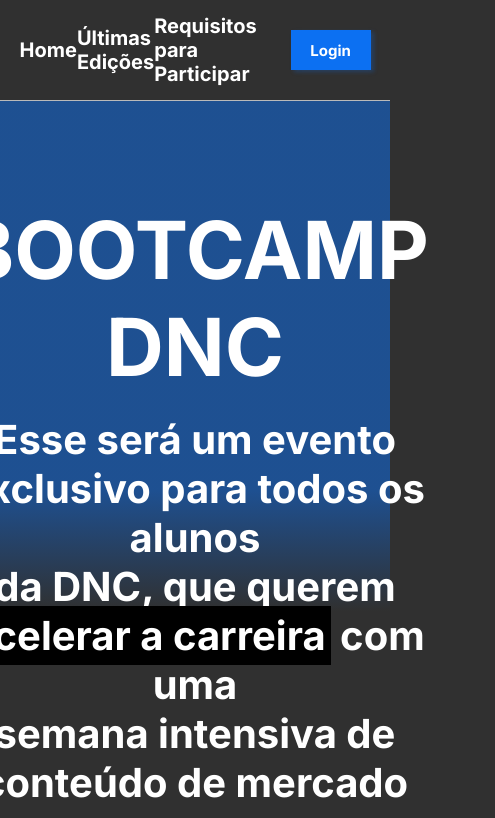
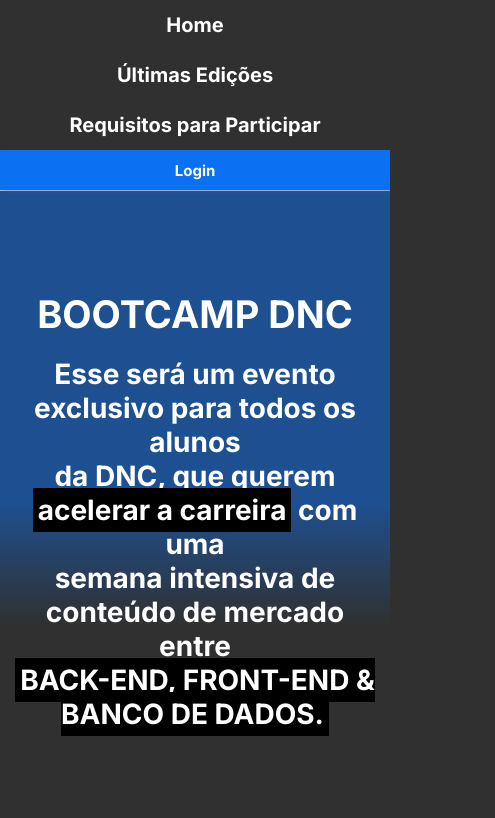
Before and after one commit to VagRodr/bootcamp-dnc, a plain HTML site: page index.htm in a window 390 px wide. Shown: the top 818 px of the page, 495 px wide, since content can reach past the window. Drawn offline with Linux system fonts and the light colour scheme.

Commit message:
adicionando responsividade

```diff
--- a/style.css
+++ b/style.css
@@ -252,3 +252,61 @@ footer{
         footer .linha2 a:first-child{
             border-right: 2px solid white;
         }
+
+@media only screen and (max-width: 600px) {
+
+/* Menu */
+    #principal {
+        flex-direction: column;
+        height: auto;
+    }
+
+    #menu{
+        flex-direction: column;
+        width: 100%;
+        margin: 0px;
+    }
+
+    #menu a{
+        display: flex;
+        align-items: center;
+        height: 50px;
+    }
+
+    #principal button{
+        width: 100%;
+        margin: 0px;
+    }
+
+/* section */
+
+    section h1{
+        font-size: 38px;
+    }
+
+    section h2{
+        font-size: 28px;
+        padding-right: 15px;
+        padding-left: 15px;
+    }
+
+    form{
+        width: 95%;
+        font-size: 20px;
+    }
+
+    .checkbox-itens label{
+        font-size: 15px;
+    }
+
+/* Footer */
+
+    footer .linha1{
+        flex-direction: column;
+    }
+
+    footer .endereco{
+        width: 95%;
+        margin-bottom: 20px;
+    }
+}
```
